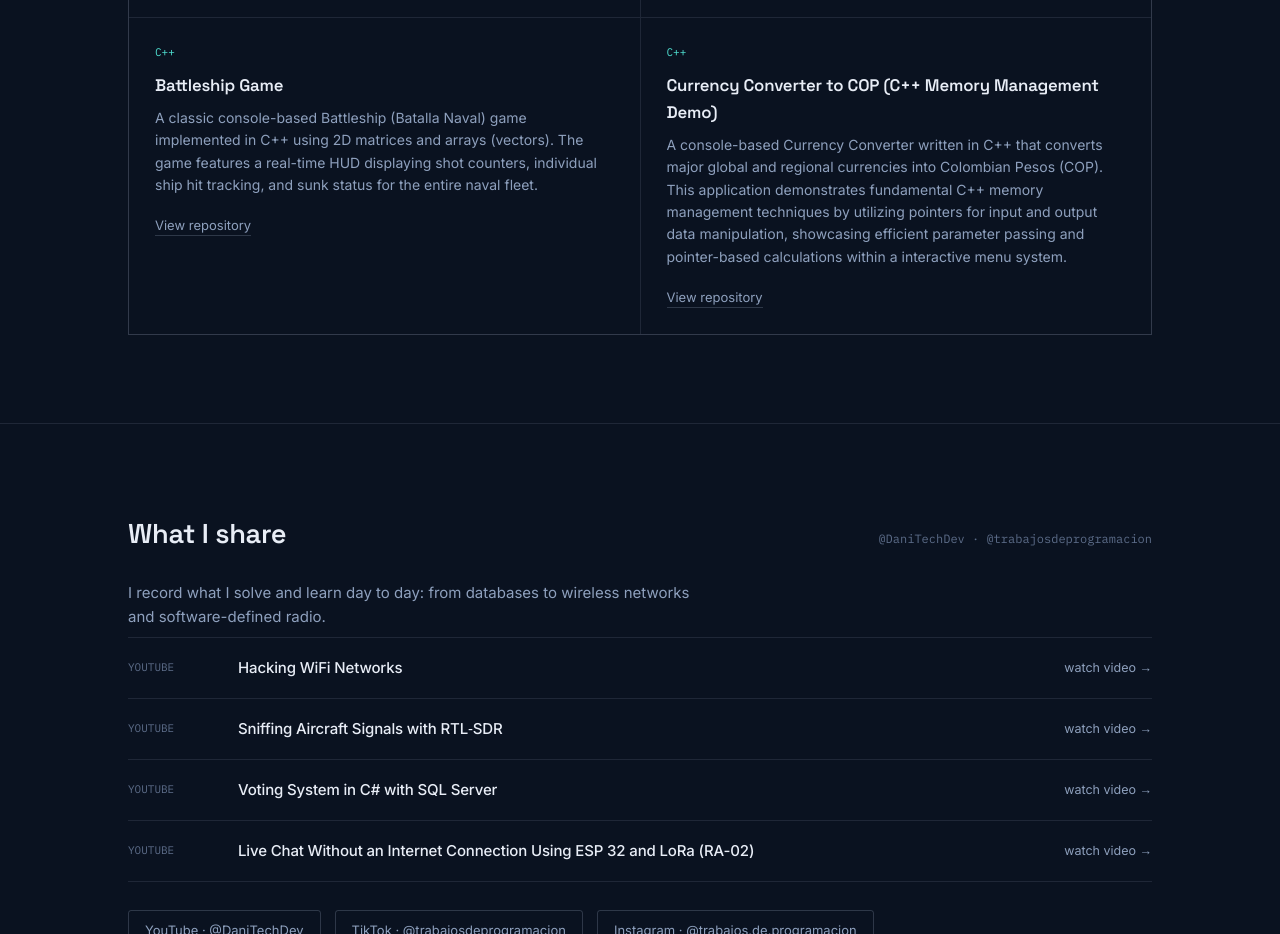
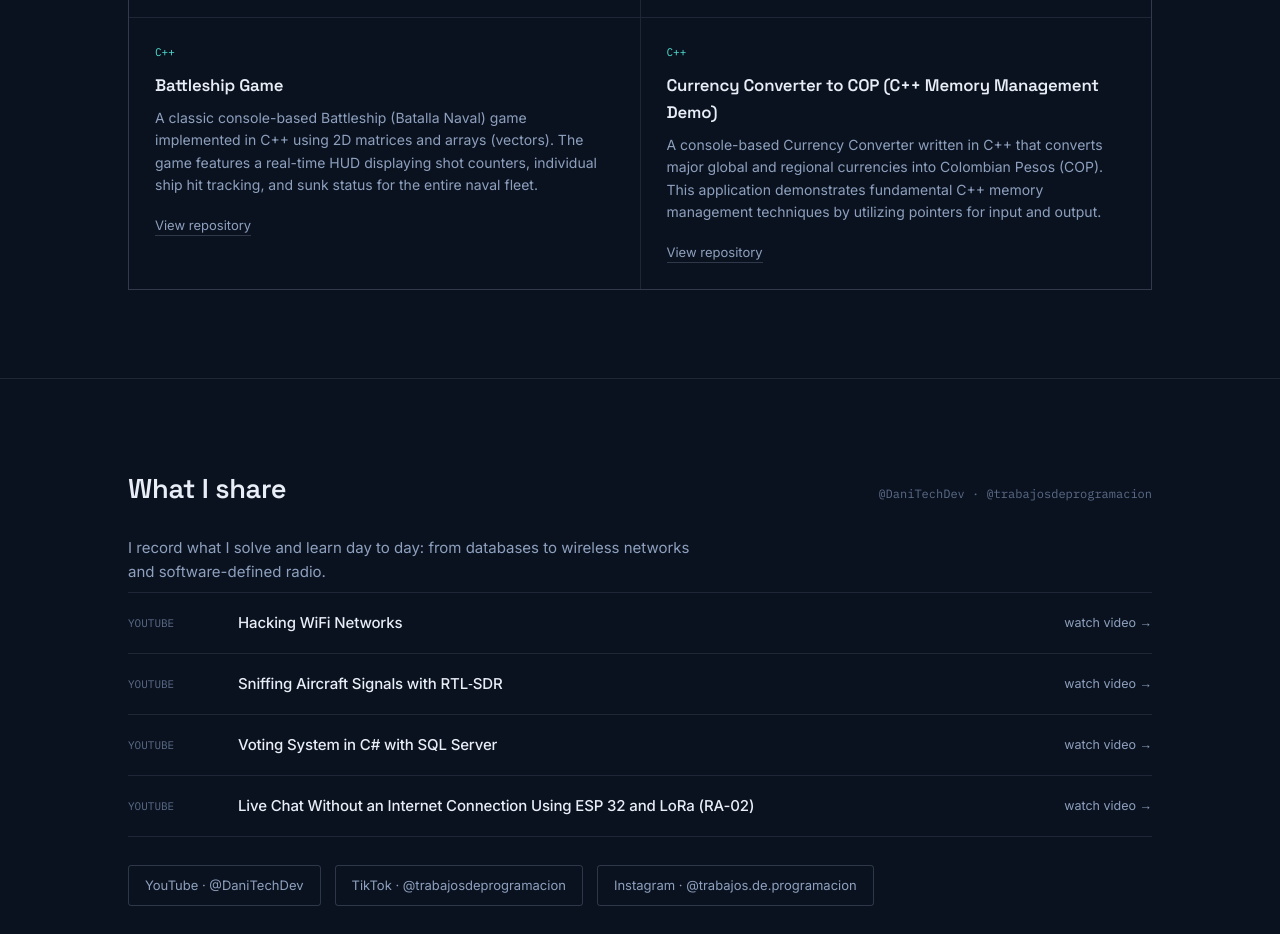
Before and after one commit to DanielPuentes10/DanielPuentes10.github.io, a website: page index.html in a window 1280 px wide. Shown: the part 2780-3714 px from the top of the page. Drawn offline with Linux system fonts and the light colour scheme.

Commit message:
Update index.html

```diff
--- a/index.html
+++ b/index.html
@@ -848,7 +848,7 @@ Core strengths: Incident Resolution · Root-Cause Analysis · SQL Server Trouble
           <h3>Currency Converter to COP (C++ Memory Management Demo)</h3>
           <p>A console-based Currency Converter written in C++ that converts major global and regional currencies into Colombian Pesos (COP).
 
-This application demonstrates fundamental C++ memory management techniques by utilizing pointers for input and output data manipulation, showcasing efficient parameter passing and pointer-based calculations within a interactive menu system.</p>
+This application demonstrates fundamental C++ memory management techniques by utilizing pointers for input and output.</p>
           <a class="plink" href="https://github.com/DanielPuentes10/ConversorMonedas" target="_blank" rel="noopener">View repository</a>
         </div>
       </div>
```
